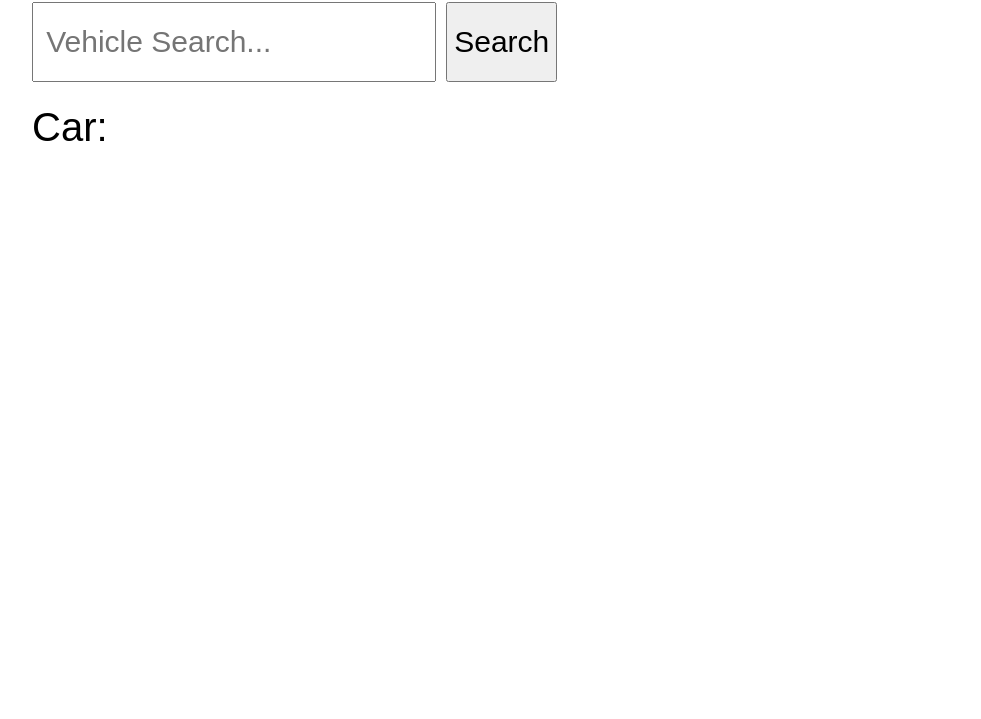
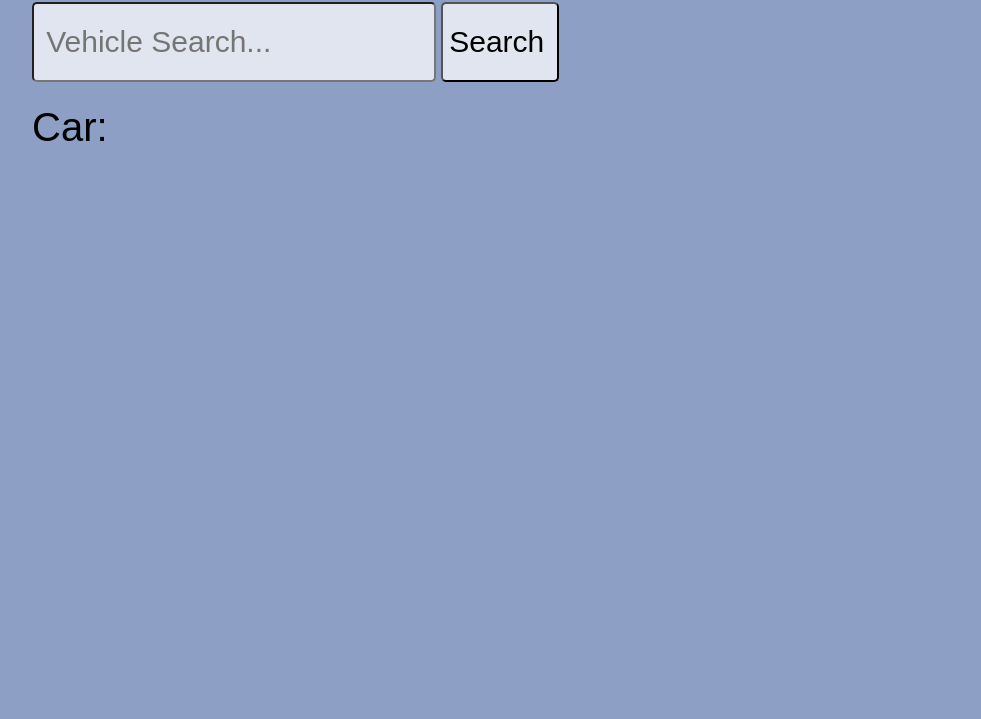
Before and after one commit to OhhHarrods/RepoLocations, a plain HTML site: page index.html in a window 1280 px wide. Shown: the part 81-800 px from the top of the page, without its empty margins (1-982 px from the left). Drawn offline with Linux system fonts and the light colour scheme; no server answers.

Commit message:
Changed font title

```diff
--- a/bundle.css
+++ b/bundle.css
@@ -1,3 +1,7 @@
+@font-face {
+  font-family: "NFS";
+  src: url("/NFS.ttf");
+}
 body {
   display: -webkit-box;
   display: -ms-flexbox;
@@ -9,13 +13,15 @@ body {
   align-items: left;
   justify-content: left;
   color: #000000;
-  font-family: arial, verdana, sans-serif;
+  font-family: sans-serif;
   font-size: 40px;
   padding: 15px;
+  background-color: rgba(34, 69, 143, 0.514);
 }
 
 .title {
   padding-left: 10px;
+  font-family: "NFS", cursive;
 }
 @media screen and (max-width:650px) {
   .title {
@@ -80,15 +86,22 @@ li:hover {
   justify-content: left;
 }
 .controls__searchbar {
+  font-family: sans-serif;
   font-size: 30px;
   display: block;
   text-align: left;
   padding-left: 1%;
+  background-color: rgba(255, 255, 255, 0.733);
+  border-radius: 5px;
 }
 .controls__search {
-  margin: 0 0 0 10px;
+  font-family: sans-serif;
+  margin: 0 0 0 5px;
   display: inline-block;
   font-size: 30px;
+  border-radius: 5px;
+  padding-right: 13px;
+  background-color: rgba(255, 255, 255, 0.733);
 }
 @media screen and (max-width:650px) {
   .controls {
@@ -97,6 +110,7 @@ li:hover {
   .controls__search {
     margin-top: 10px;
     margin-left: 0px;
+    padding-right: 0px;
   }
 }
 
```
Also changed, not shown: NFS.ttf (added), NFS_by_JLTV.ttf (added).
